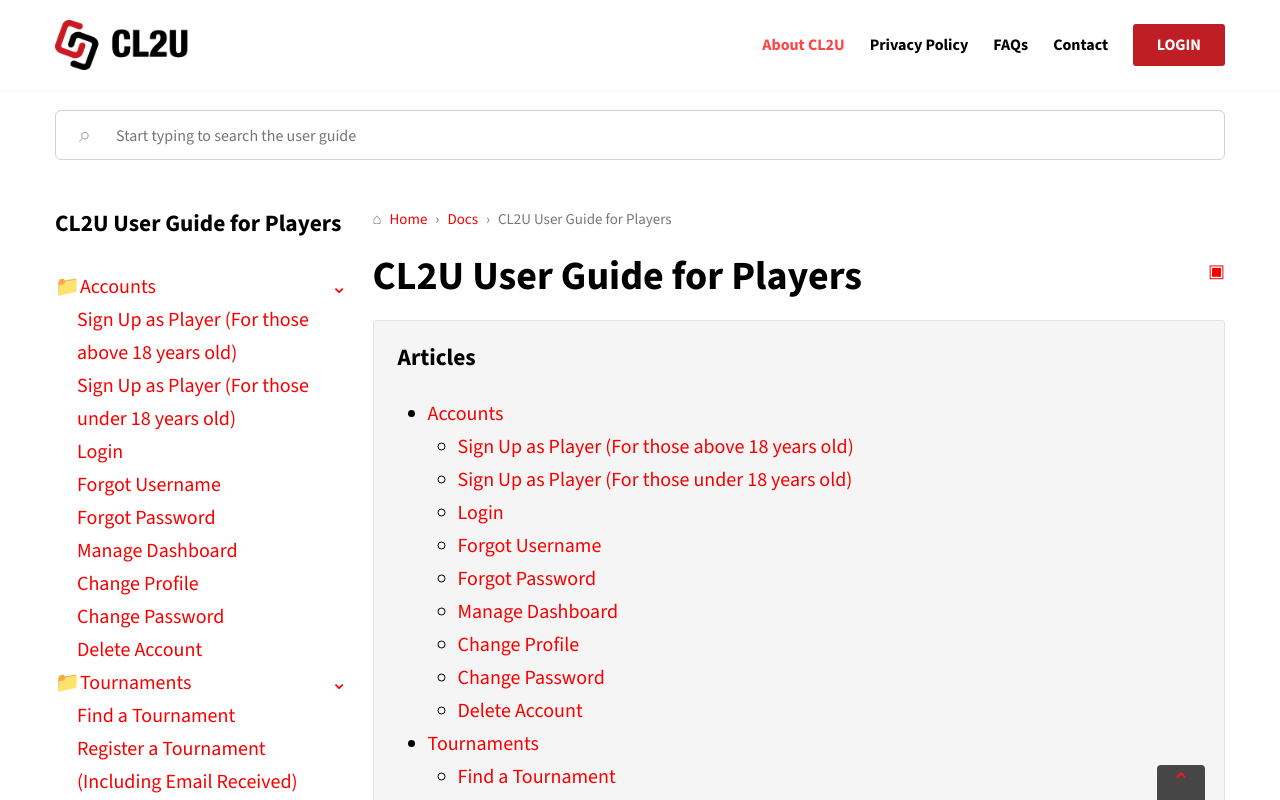
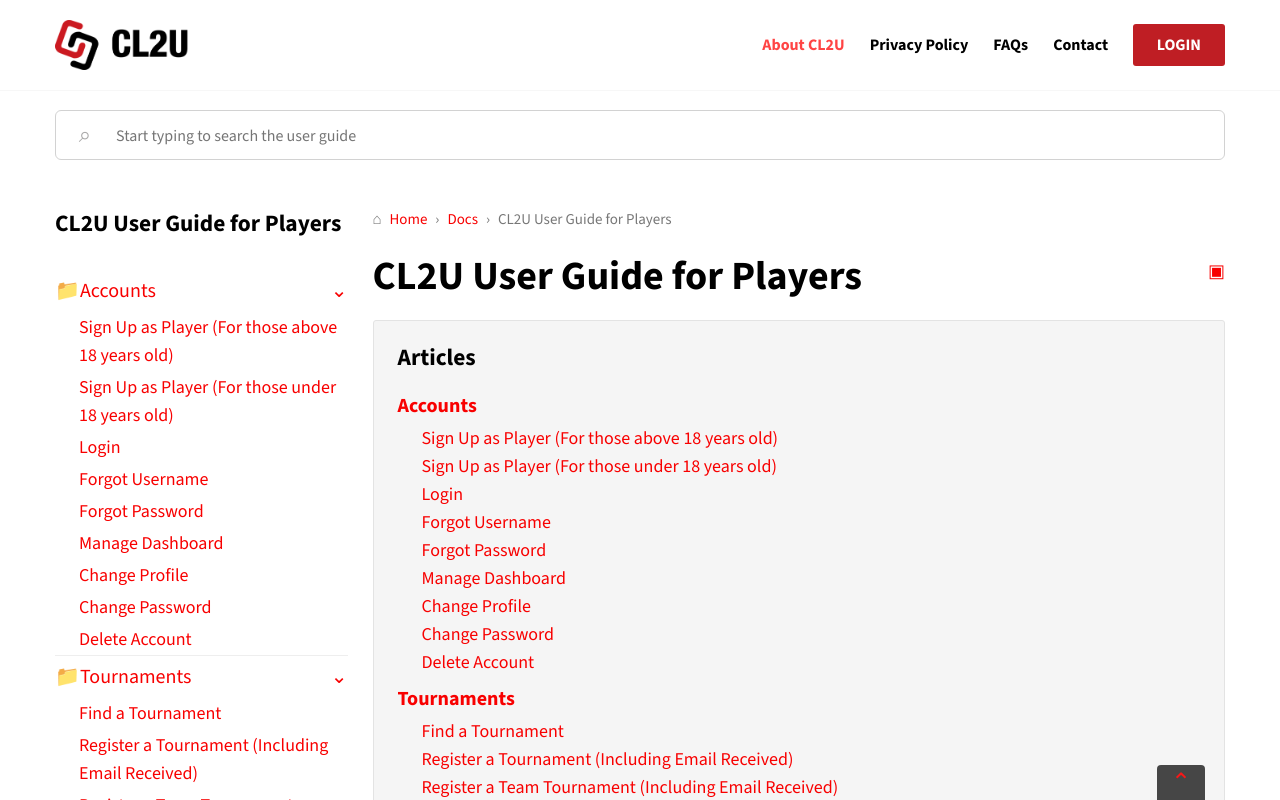
Before and after one commit to aleadrkc/landingpage-public-cl2u, a Next.js app: page /docs/cl2u-user-guide in a window 1280 px wide. Shown: the top 800 px of the page. Built offline with nearby package versions, Linux system fonts and the light colour scheme.

Commit message:
Fix sidebar and article-child indentation for tidy hierarchy

```diff
--- a/src/app/globals.css
+++ b/src/app/globals.css
@@ -135,10 +135,11 @@
 .wedocs-sidebar-clone { flex: 0 0 25%; max-width: 25%; }
 .wedocs-sidebar-clone h2 { margin: 0 0 15px; padding: 0 0 15px; color: #000; font-size: 23.4px; line-height: 32.994px; font-weight: 700; }
 .doc-nav-list-clone, .doc-nav-list-clone ul { margin: 0; padding: 0; list-style: none; }
-.doc-nav-list-clone li { margin: 0; line-height: 33px; }
-.doc-nav-list-clone a { display: flex; align-items: center; justify-content: space-between; gap: 8px; color: #f80000; font-size: 20px; line-height: 33px; }
-.doc-nav-list-clone ul { padding-left: 22px; }
-.doc-nav-list-clone ul a { display: inline; color: #f80000; }
+.doc-nav-list-clone li { margin: 0; padding: 0; line-height: 33px; }
+.doc-nav-list-clone > li { border-bottom: 1px solid #eee; }
+.doc-nav-list-clone a { display: flex; align-items: center; justify-content: space-between; gap: 8px; color: #f80000; font-size: 20px; line-height: 33px; padding: 4px 0; }
+.doc-nav-list-clone ul { padding-left: 24px; }
+.doc-nav-list-clone ul a { display: block; padding: 2px 0; font-size: 18px; line-height: 28px; white-space: normal; word-break: break-word; }
 .wedocs-single-content-clone { flex: 1 1 auto; min-width: 0; color: #000; }
 .wedocs-breadcrumb-clone { display: flex; flex-wrap: wrap; align-items: center; gap: 8px; margin: 0 0 28px; padding: 0; list-style: none; color: #777; font-size: 15px; line-height: 24px; }
 .wedocs-breadcrumb-clone a { color: #f80000; }
@@ -146,10 +147,13 @@
 .doc-entry-header-clone h1 { margin: 0; color: #000; font-size: 40px; line-height: 33.2px; font-weight: 700; }
 .doc-print-clone { flex: 0 0 auto; color: #f80000; font-size: 18px; line-height: 24px; }
 .article-child-clone { border: 1px solid #e3e3e3; border-radius: 3px; background: #f5f5f5; padding: 20px 24px; }
-.article-child-clone h2 { margin: 0 0 23.4px; color: #000; font-size: 23.4px; line-height: 32.994px; font-weight: 700; }
-.article-child-clone ul { margin: 0; padding-left: 30px; }
-.article-child-clone li { margin: 0; font-size: 20px; line-height: 33px; }
-.article-child-clone a { color: #f80000; }
+.article-child-clone h2 { margin: 0 0 15px; color: #000; font-size: 23.4px; line-height: 32.994px; font-weight: 700; }
+.article-child-clone > ul { margin: 0; padding-left: 0; list-style: none; }
+.article-child-clone > ul > li { margin: 0 0 4px; font-size: 20px; line-height: 33px; }
+.article-child-clone > ul > li > a { color: #f80000; font-weight: 700; font-size: 20px; line-height: 33px; }
+.article-child-clone ul ul { margin: 2px 0 6px; padding-left: 24px; list-style: none; }
+.article-child-clone ul ul li { margin: 0; font-size: 18px; line-height: 28px; }
+.article-child-clone ul ul a { color: #f80000; font-weight: 400; font-size: 18px; line-height: 28px; }
 .wedocs-entry-footer-clone { margin: 60px 0 0; display: flex; align-items: center; justify-content: space-between; gap: 20px; flex-wrap: wrap; font-size: 20px; line-height: 33px; }
 .wedocs-entry-footer-clone a { color: #f80000; }
 .wedocs-entry-footer-clone time { color: #777; font-size: 15px; line-height: 24px; }
```
